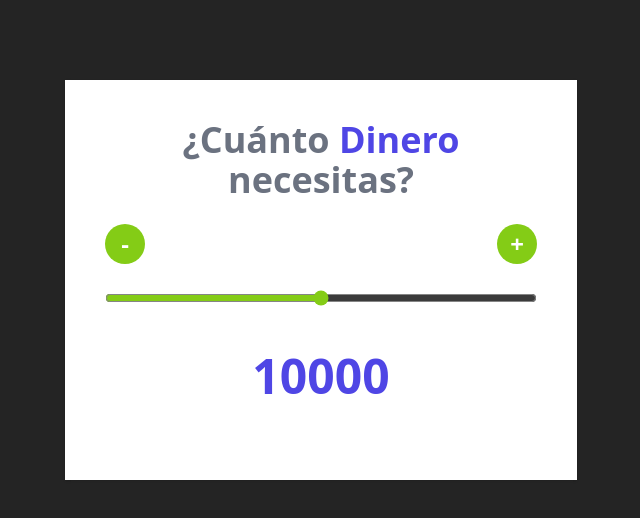
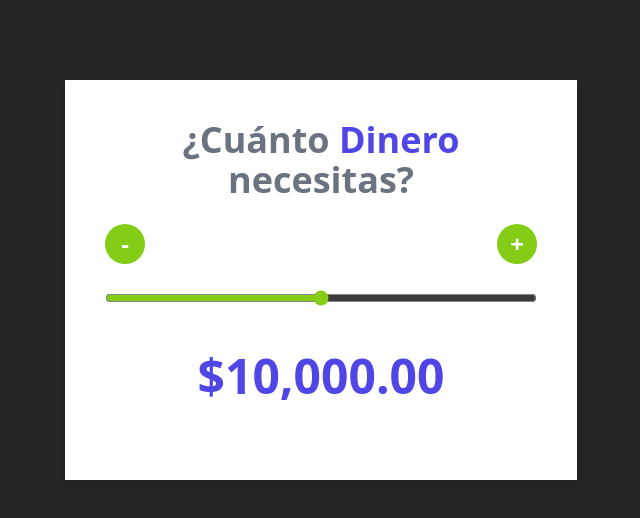
Before and after one commit to dgutierrez21/JavaScript-Moderno-Guia-Definitiva-Construye-20-Proyectos, a React (Vite) app in the folder Curso+JS+Moderno/Curso JS Moderno/Introduccion-React/cotizador-prestamos-react/: page / in a window 1280 px wide. Shown: the top 518 px of the page, without its empty margins (319-959 px from the left). Built offline with nearby package versions, Linux system fonts and the light colour scheme.

Commit message:
Formateando la Cantidad como Dinero

```diff
--- a/Curso+JS+Moderno/Curso JS Moderno/Introduccion-React/cotizador-prestamos-react/src/App.jsx
+++ b/Curso+JS+Moderno/Curso JS Moderno/Introduccion-React/cotizador-prestamos-react/src/App.jsx
@@ -1,6 +1,7 @@
 import { useState } from "react";
 import Header from "./components/Header";
 import Button from "./components/Button";
+import { formatearDinero } from "./helpers";
 
 function App() {
   // El React useState Hook nos permite rastrear el estado en un componente de función. Estado generalmente se refiere a los datos o propiedades que necesitan ser de seguimiento en una aplicación.
@@ -66,7 +67,7 @@ function App() {
       />
 
       <p className="text-center my-10 text-5xl text-indigo-600 font-extrabold">
-        {cantidad}{" "}
+        {formatearDinero(cantidad)}
       </p>
     </div>
   );
--- /dev/null
+++ b/Curso+JS+Moderno/Curso JS Moderno/Introduccion-React/cotizador-prestamos-react/src/helpers/index.js
@@ -0,0 +1,10 @@
+const formatearDinero = (valor) => {
+  const formatter = new Intl.NumberFormat("en-US", {
+    style: "currency",
+    currency: "USD",
+  });
+
+  return formatter.format(valor);
+};
+
+export { formatearDinero };
```
